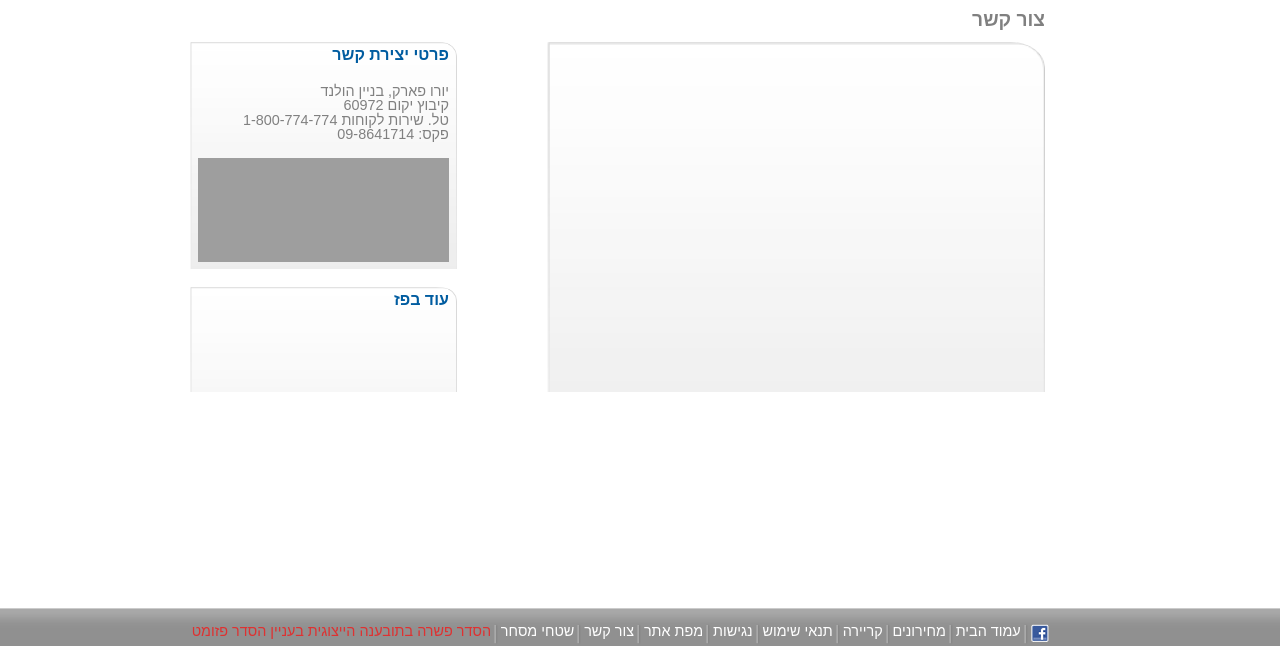
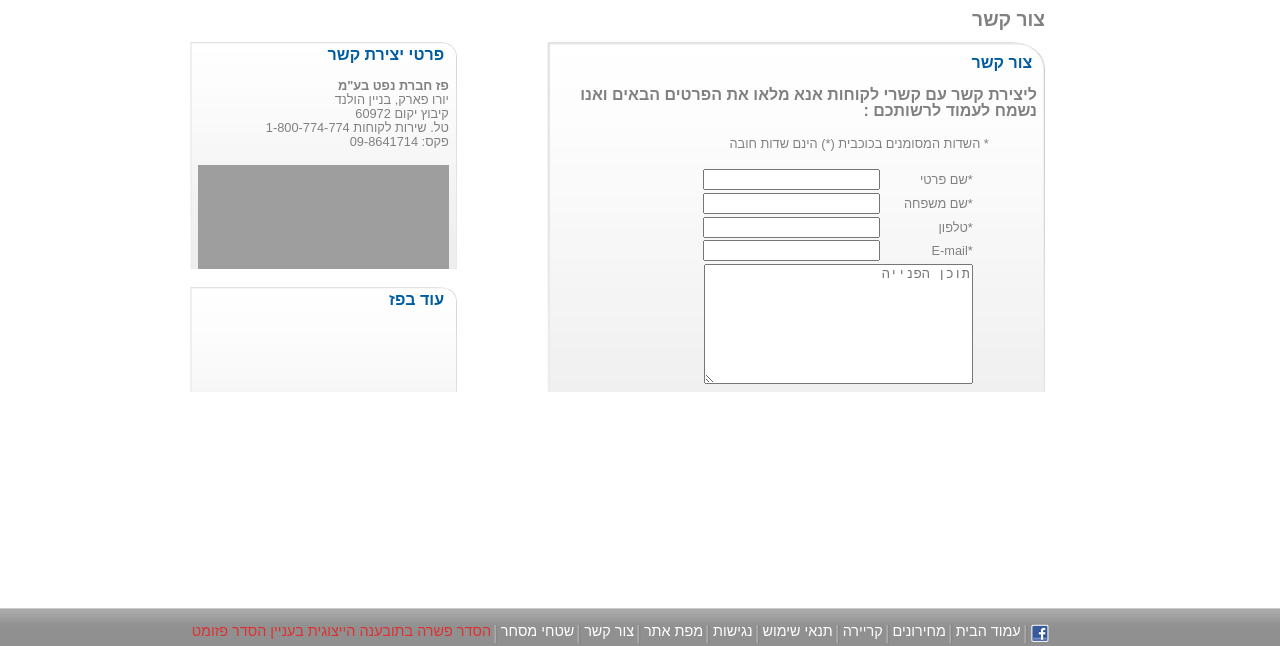
Before and after one commit to ATHasman/FED-mid-Exercise, a plain HTML site: page contact.html in a window 1280 px wide. Shown: the part 154-800 px from the top of the page. Drawn offline with Linux system fonts and the light colour scheme; grey boxes are pictures that could not be loaded.

Commit message:
final edits Contact Page

```diff
--- a/contact.html
+++ b/contact.html
@@ -108,19 +108,45 @@
       </div>
       <div class="contact-section flex-row">
         <div class="form-tab">
-          <form action="">
-
-          </form>
+          <div class="form-tab-content">
+            <h4>צור קשר</h4>
+            <p>ליצירת קשר עם קשרי לקוחות אנא מלאו את הפרטים הבאים ואנו נשמח לעמוד לרשותכם :</p>
+          </div>
+          <div class="form-container">
+              <label>* השדות המסומנים בכוכבית (*) הינם שדות חובה</label>
+              <form id="contact-form flex-row">
+                <div class="form-row">
+                  <label>*שם פרטי</label>
+                  <input type="text" id="contact-fname">
+                </div>
+                <div class="form-row">
+                  <label>*שם משפחה</label>
+                  <input type="text" id="contact-lname">
+                </div>
+                <div class="form-row">
+                  <label>*טלפון</label>
+                  <input type="text" id="contact-phone">
+                </div>
+                <div class="form-row">
+                  <label>*E-mail</label>
+                  <input type="email" id="contact-email">
+                </div>
+                <div class="form-row text-area">
+                  <textarea name="contact-form-textarea" id="תוכן הפנייה" cols="50" rows="20" placeholder="תוכן הפנייה"></textarea>
+                </div>
+             </form>
+           </div>
         </div>
         <div class="contact-info-tab flex-col">
           <div class="top-info-bnr">
             <h4>פרטי יצירת קשר</h4>
             <div class="address">
-              <ul>
-                  <li><a href="#">יורו פארק, בניין הולנד</a></li>
-                  <li>קיבוץ יקום 60972</li>
-                  <li>טל. שירות לקוחות <a href=" tel:1-800-774-774">1-800-774-774</a></li>
-                  <li>פקס: 09-8641714</li>
+              <ul class="address-list">
+                <li>פז חברת נפט בע"מ</li>
+                <li><a href="#">יורו פארק, בניין הולנד</a></li>
+                <li>קיבוץ יקום 60972</li>
+                <li>טל. שירות לקוחות <a href=" tel:1-800-774-774">1-800-774-774</a></li>
+                <li>פקס: 09-8641714</li>
               </ul>
             </div>
             <div class="map-wrap">
--- a/style.css
+++ b/style.css
@@ -321,6 +321,7 @@ nav ul>li.active>a {
 
 .flex-row {
     display: flex;
+    flex-direction: row;
 }
 
 .flex-col {
@@ -372,6 +373,9 @@ nav ul>li.active>a {
     border: solid 1px gray;
 } */
 
+
+/* --------------Form Tab -------------*/
+
 .form-tab {
     width: 65%;
     height: 350px;
@@ -381,8 +385,52 @@ nav ul>li.active>a {
     border-top-right-radius: 7%;
     padding: 0.5em;
     margin: 0 5% 0;
+}
+#contact-form {
+    width: 60%;
+    margin: auto;
+    text-align: center;
+}
+.form-container {
+    width: 80%;
+    margin: auto;
+}
+
+.form-container form label   {
+    width: 25%;
+    margin: auto
+}
+
+.form-container form textarea   {
+    width: 76%;
+    max-height: 9em;
+    margin-top: 0.2em;
+}
+.form-container label {
+    color: gray;
+    font-size: 0.8em;
+    display: inline-block;
+}
+
+.form-tab-content p {
+    color: gray;
+    font-size: 1em;
+    font-weight: bolder;
+}
+
+.form-container form {
+    padding: 1em;
+}
+
+.form-container input {
+    width: 50%;
+    margin-top: 0.2em;
 
 }
+
+
+
+/* --------------Contact info.boxes -------------*/
 
 .contact-info-tab {
     width: 35%;
@@ -392,13 +440,15 @@ nav ul>li.active>a {
 
 }
 
-.contact-info-tab h4 {
+.contact-info-tab h4, .form-tab-content h4 {
     margin-top: 0.3em ;
+    padding-right: 0.3em;
+    margin-bottom: 0;
     color: #005CA0;
 }
 
-.contact-info-tab p {
-    margin: 0;
+ .form-tab-content p {
+    margin-top: 1em;
 }
 
 .top-info-bnr {
@@ -414,21 +464,25 @@ nav ul>li.active>a {
 .top-info-bnr .address ul {
     list-style: none;
     padding: 0;
+}
+
+.top-info-bnr .address ul > li {
+    color: gray;
+    font-size: 0.8em;
+    padding-top: 0.1em;
 
 }
-
-.top-info-bnr .address ul>li {
-    color: gray;
-    font-size: 0.9em;
+.top-info-bnr .address ul > li:first-child {
+    font-weight: bolder;
 }
 
-.top-info-bnr .address ul>li a {
+.top-info-bnr .address ul > li a {
     text-decoration-line: none;
     color: gray;
 
 }
 
-.top-info-bnr .address ul>li a:hover {
+.top-info-bnr .address ul > li a:hover {
     text-decoration: underline;
     color: #005CA0;
     font-weight: bolder;
@@ -461,16 +515,6 @@ nav ul>li.active>a {
     border-top-right-radius: 8%;
     padding: 0 0.5em 0;
 }
-
-
-
-
-
-
-
-
-
-
 
 /* ---------------------------------------------Footer all-pages-----------------------------------------------  */
 
```
